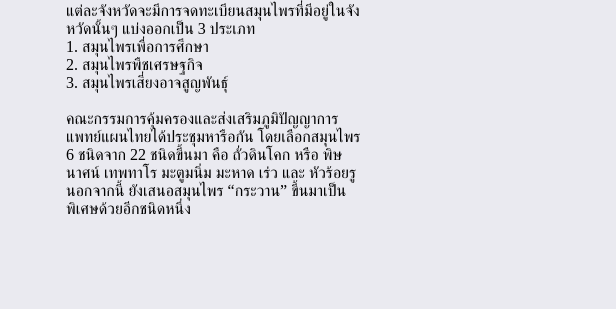
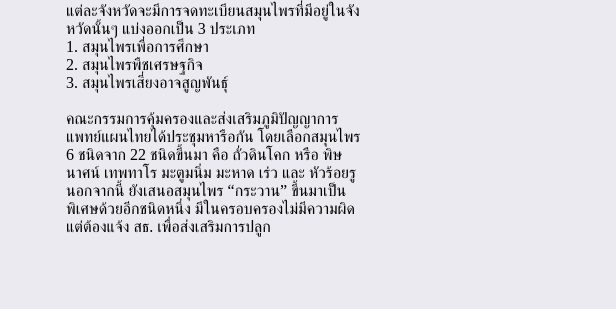
Before and after one commit to warinthornnamsaard/Hw1web, a plain HTML site: page index.html in a window 1280 px wide. Shown: the part 207-516 px from the top of the page, 664-1280 px from the left. Drawn offline with Linux system fonts and the light colour scheme.

Commit message:
Update index.html

```diff
--- a/index.html
+++ b/index.html
@@ -25,7 +25,7 @@
                 <p4>3. สมุนไพรเสี่ยงอาจสูญพันธุ์</p4>
                 <br>
                 <br>
-                <p5>คณะกรรมการคุ้มครองและส่งเสริมภูมิปัญญาการแพทย์แผนไทยได้ประชุมหารือกัน โดยเลือกสมุนไพร 6 ชนิดจาก 22 ชนิดขึ้นมา คือ ถั่วดินโคก หรือ พิษนาศน์ เทพทาโร มะตูมนิ่ม มะหาด เร่ว และ หัวร้อยรู นอกจากนี้ ยังเสนอสมุนไพร “กระวาน” ขึ้นมาเป็นพิเศษด้วยอีกชนิดหนึ่ง</p5>
+                <p5>คณะกรรมการคุ้มครองและส่งเสริมภูมิปัญญาการแพทย์แผนไทยได้ประชุมหารือกัน โดยเลือกสมุนไพร 6 ชนิดจาก 22 ชนิดขึ้นมา คือ ถั่วดินโคก หรือ พิษนาศน์ เทพทาโร มะตูมนิ่ม มะหาด เร่ว และ หัวร้อยรู นอกจากนี้ ยังเสนอสมุนไพร “กระวาน” ขึ้นมาเป็นพิเศษด้วยอีกชนิดหนึ่ง มีในครอบครองไม่มีความผิดแต่ต้องแจ้ง สธ. เพื่อส่งเสริมการปลูก</p5>
             </aside>
             <herbselect>
                 <div class="type">
```
